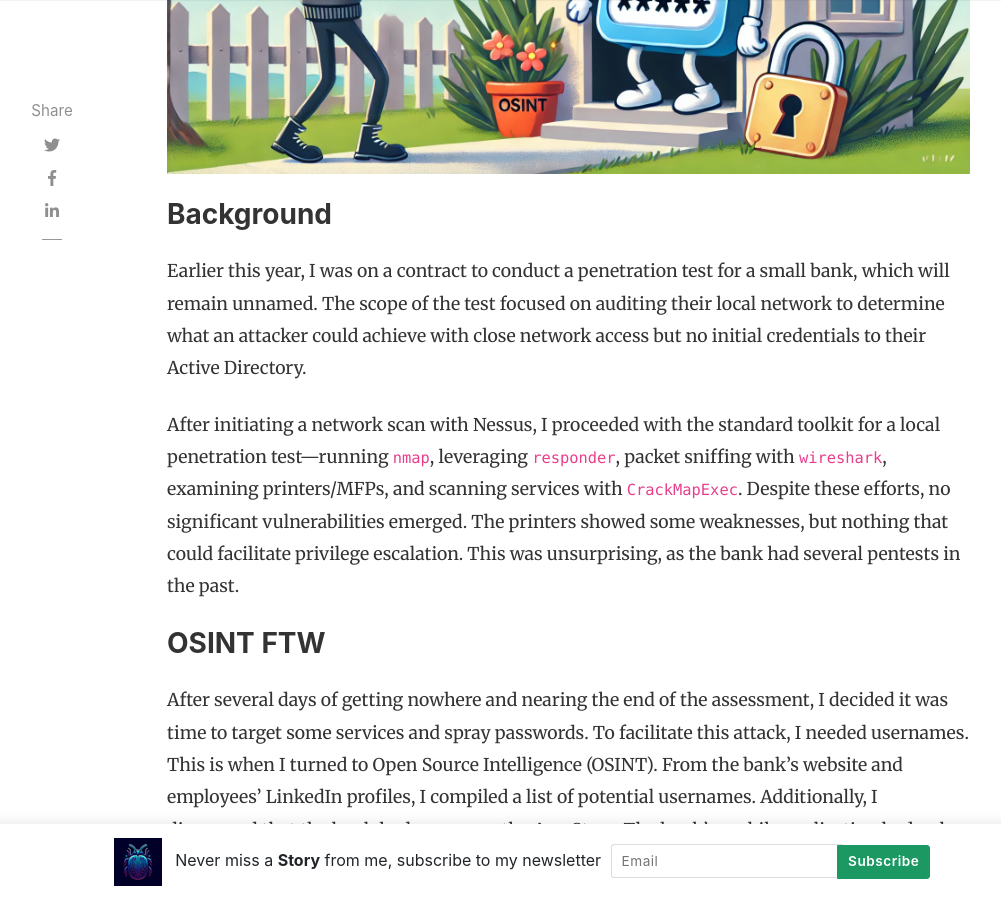
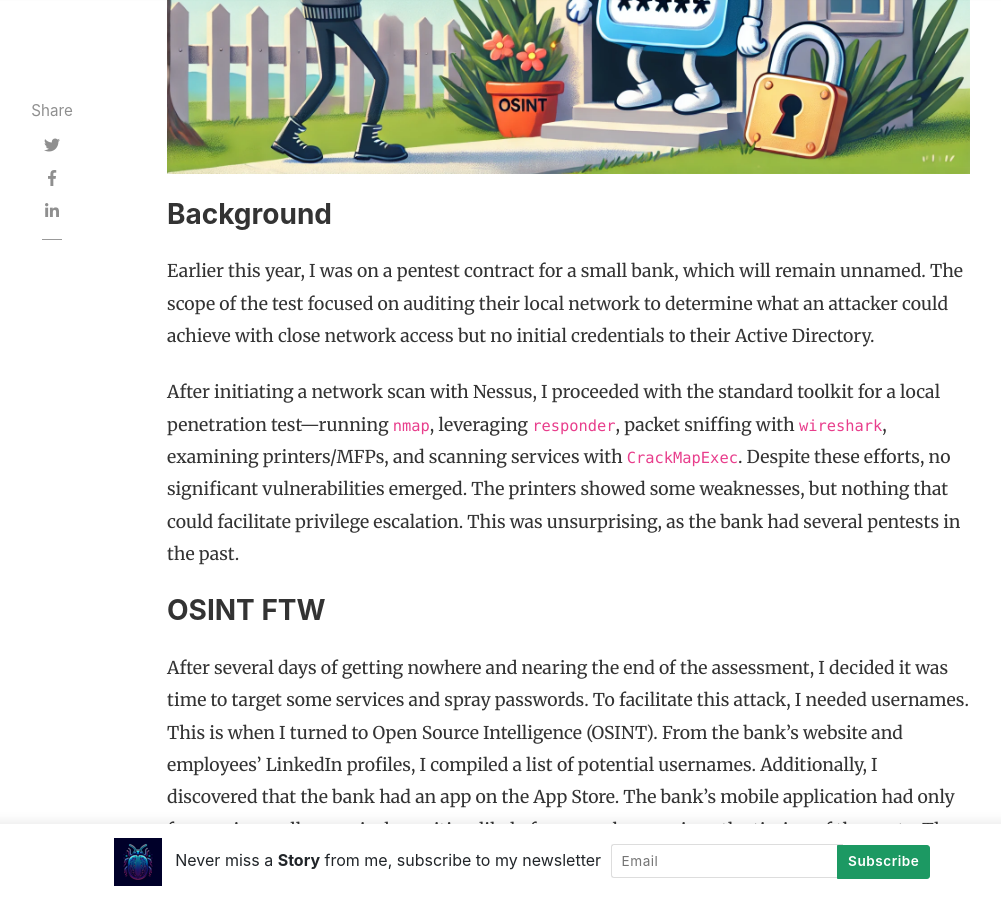
Before and after one commit to Turbul3nce/Turbul3nce.github.io, a Jekyll site: the page built from _posts/2024-08-21-password-pitfalls-2024.md, in a window 1280 px wide and 900 px high, scrolled down 748 px. Shown: the whole window, without its empty margins (118-1119 px from the left). Built offline with Jekyll 4.4.1, drawn with Linux system fonts in a browser that asks for light colours; nearby versions of some CDN libraries; comment, search, counter and statistics services are not loaded.

Commit message:
Update 2024-08-21-password-pitfalls-2024.md

```diff
--- a/_posts/2024-08-21-password-pitfalls-2024.md
+++ b/_posts/2024-08-21-password-pitfalls-2024.md
@@ -8,7 +8,7 @@ featured: true
 ---
 
 ### Background
-Earlier this year, I was on a contract to conduct a penetration test for a small bank, which will remain unnamed. The scope of the test focused on auditing their local network to determine what an attacker could achieve with close network access but no initial credentials to their Active Directory.
+Earlier this year, I was on a pentest contract for a small bank, which will remain unnamed. The scope of the test focused on auditing their local network to determine what an attacker could achieve with close network access but no initial credentials to their Active Directory.
 
 After initiating a network scan with Nessus, I proceeded with the standard toolkit for a local penetration test—running `nmap`, leveraging `responder`, packet sniffing with `wireshark`, examining printers/MFPs, and scanning services with `CrackMapExec`. Despite these efforts, no significant vulnerabilities emerged. The printers showed some weaknesses, but nothing that could facilitate privilege escalation. This was unsurprising, as the bank had several pentests in the past.
 
```
